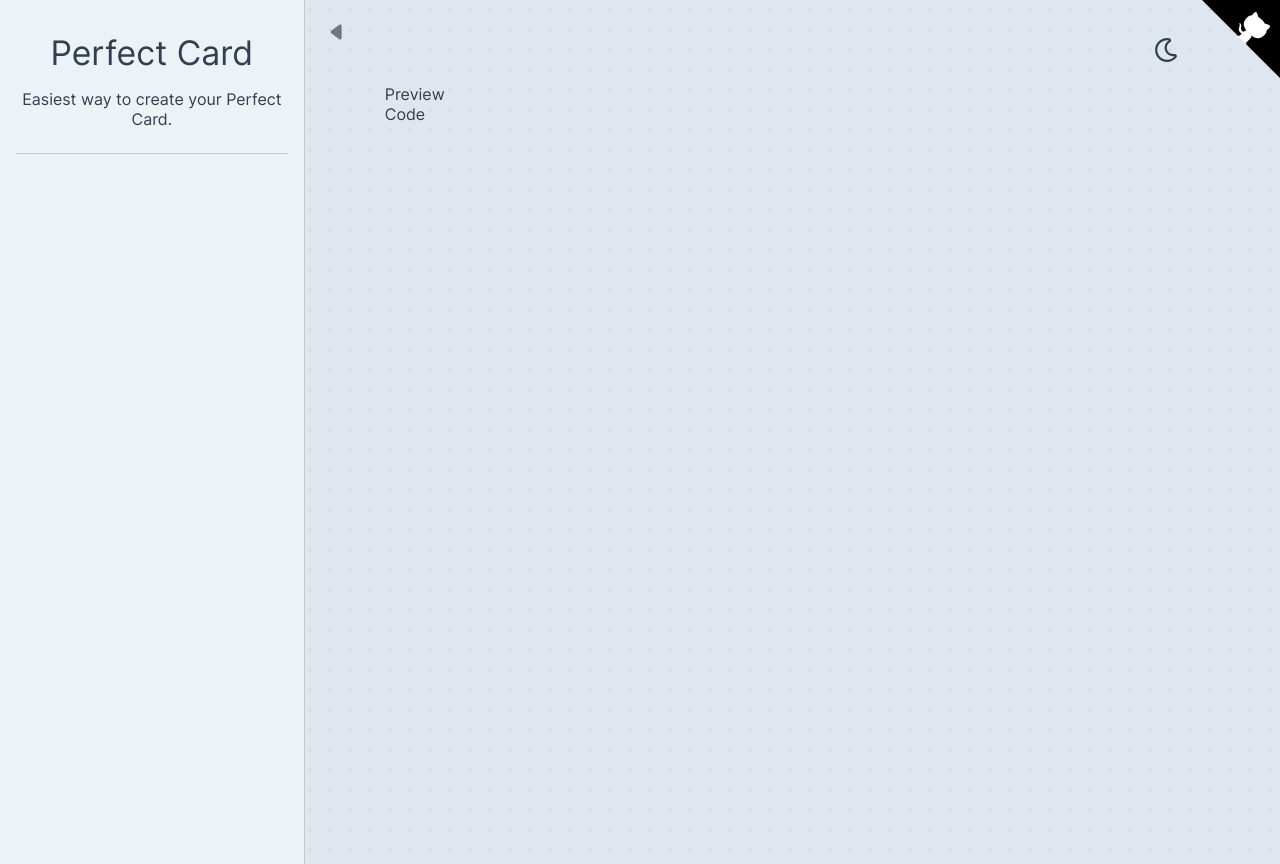
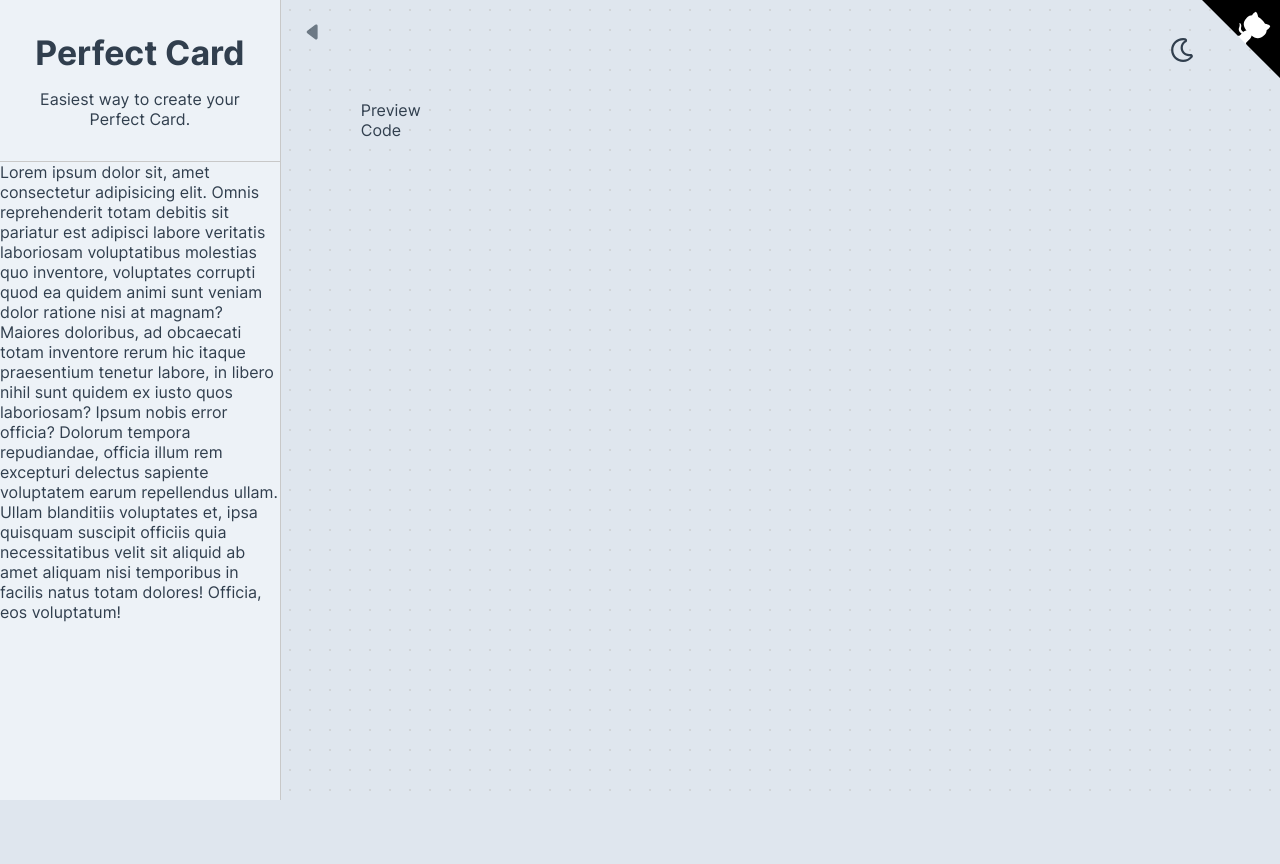
Before and after one commit to MAHcodes/PerfectCard, a React (Create React App) app: page / in a window 1280 px wide. After the commit the page ends 800 px from the top, so only its background shows below. Built offline with nearby package versions, Linux system fonts and the light colour scheme.

Commit message:
fix aside scroll

```diff
--- a/src/components/Aside.jsx
+++ b/src/components/Aside.jsx
@@ -1,13 +1,21 @@
+import { useEffect, useRef } from "react";
 import styled from "styled-components";
 import Button from "./Button";
 
 const Aside = ({ open, setOpen }) => {
+  const wrapperRef = useRef(undefined);
+  useEffect(() => {
+    wrapperRef.current.style.height = `${window.innerHeight}px`;
+    // eslint-disable-next-line
+  }, [window.innerHeight]);
+
   return (
     <StyledAside open={open}>
       <Button val={<Arrow open={open} />} action={() => setOpen(!open)} />
-      <Wrapper>
+      <Wrapper ref={wrapperRef} >
         <H1>Perfect Card</H1>
         <P>Easiest way to create your Perfect Card.</P>
+        Lorem ipsum dolor sit, amet consectetur adipisicing elit. Omnis reprehenderit totam debitis sit pariatur est adipisci labore veritatis laboriosam voluptatibus molestias quo inventore, voluptates corrupti quod ea quidem animi sunt veniam dolor ratione nisi at magnam? Maiores doloribus, ad obcaecati totam inventore rerum hic itaque praesentium tenetur labore, in libero nihil sunt quidem ex iusto quos laboriosam? Ipsum nobis error officia? Dolorum tempora repudiandae, officia illum rem excepturi delectus sapiente voluptatem earum repellendus ullam. Ullam blanditiis voluptates et, ipsa quisquam suscipit officiis quia necessitatibus velit sit aliquid ab amet aliquam nisi temporibus in facilis natus totam dolores! Officia, eos voluptatum!
       </Wrapper>
     </StyledAside>
   );
@@ -33,7 +41,6 @@ const StyledAside = styled.aside`
   transform: translateX(${(props) => (props.open ? "0" : "-100%")});
   border-right: 1px solid rgb(var(--gray));
   transition: var(--transition-d) var(--transition-tf);
-  padding: 2rem 1rem;
 
   & > button {
     position: absolute;
@@ -46,18 +53,22 @@ const H1 = styled.h1`
   font-size: var(--fz-lg);
   text-align: center;
   margin-block-end: 1rem;
+  font-weight: bold;
+  padding-inline: 1rem;
 `;
 
 const P = styled.p`
   text-align: center;
   border-bottom: 1px solid rgb(var(--gray));
-  padding-block-end: 1.5rem;
+  padding-block-end: 2rem;
+  padding-inline: 1rem;
 `;
 
 const Wrapper = styled.div`
+  padding-block: 2rem;
   top: 0;
   position: sticky;
-  height: 100vh;
+  max-height: 100vh;
   overflow-y: auto;
   background-color: ;
 `;
--- a/src/components/Header.jsx
+++ b/src/components/Header.jsx
@@ -53,7 +53,7 @@ const MoonIcon = () => (
 );
 
 const Hdr = styled.header`
-  padding: 1rem;
+  padding-block: 1rem 2rem;
   display: flex;
   justify-content: end;
   align-items: center;
@@ -61,8 +61,8 @@ const Hdr = styled.header`
 
 const H1 = styled.h1`
   font-size: var(--fz-md);
-  margin-block-end: 1rem;
   margin-inline-end: auto;
+  font-weight: bold;
 `;
 
 export default Header;
```
